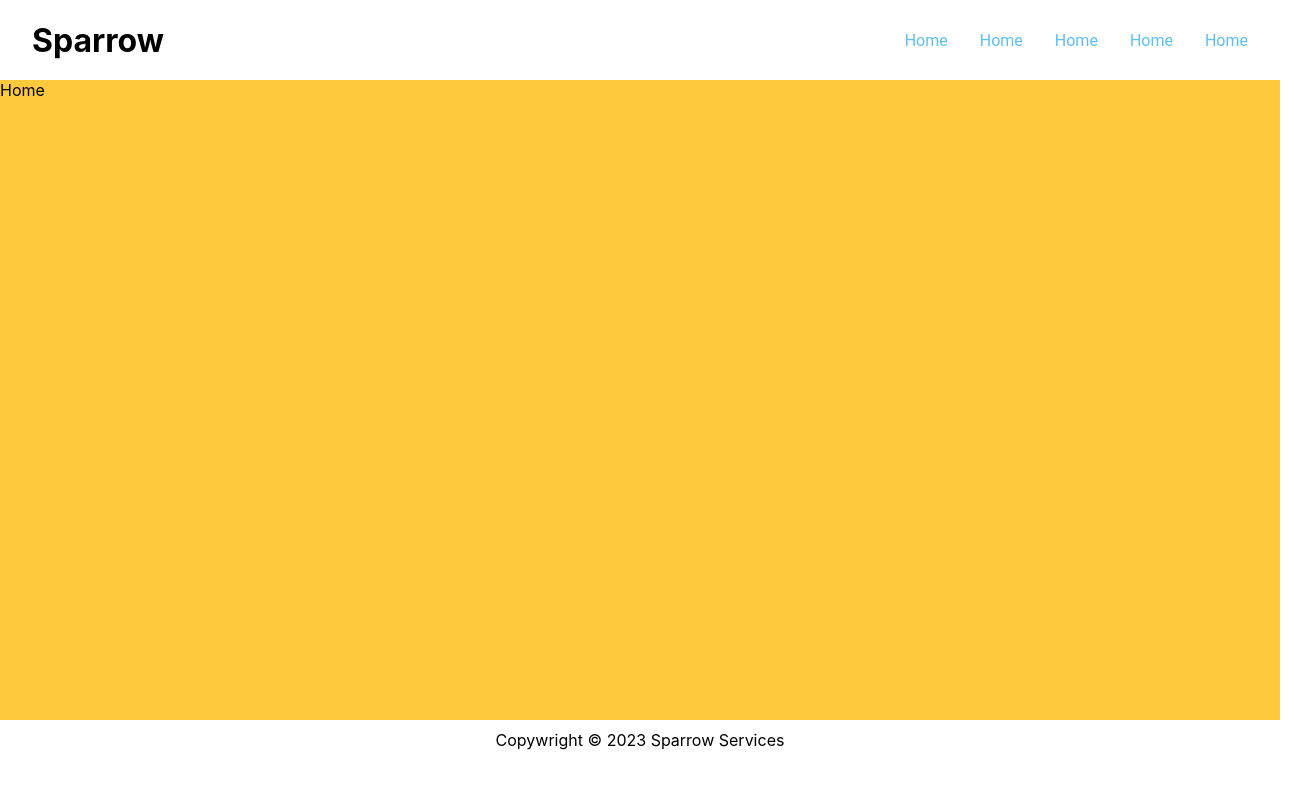
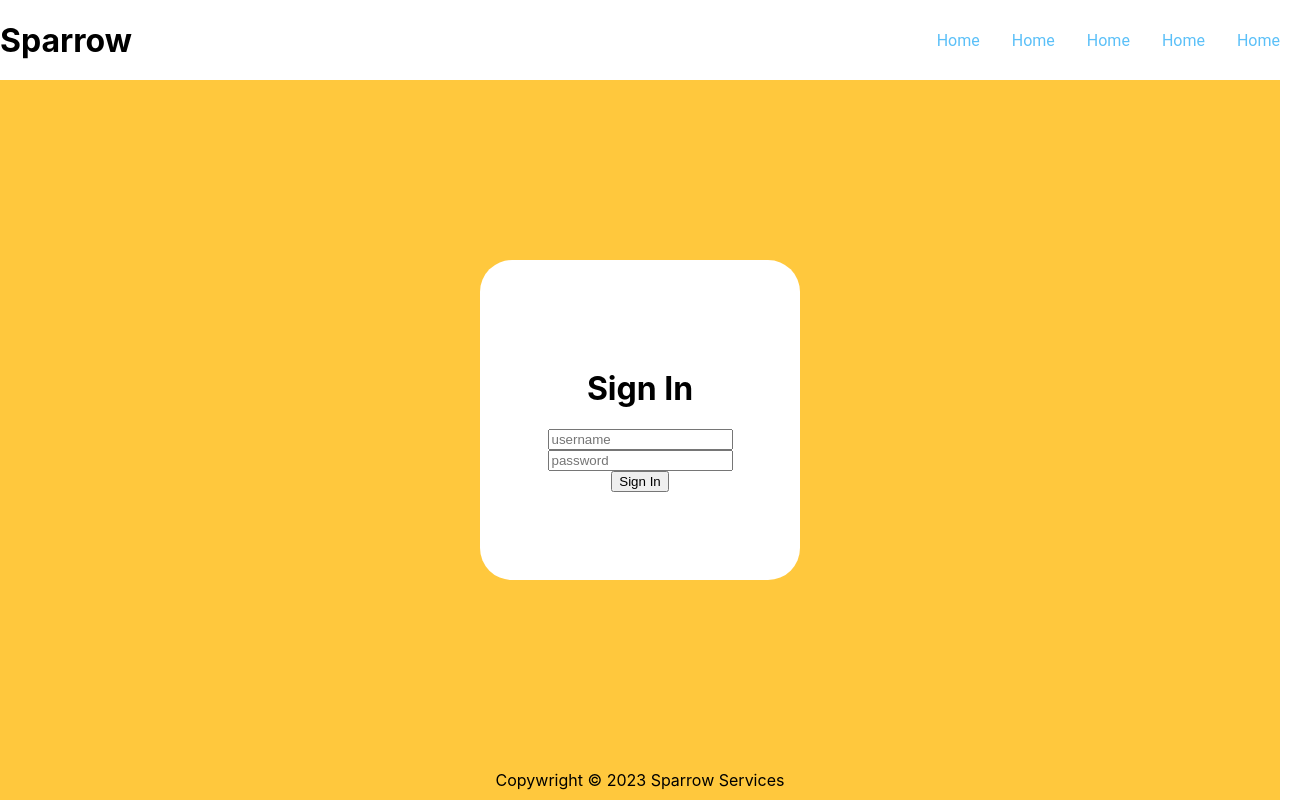
Before and after one commit to Godsheritage/Sparrow_web_services, a React (Create React App) app in the folder client/: page / in a window 1280 px wide. Shown: the whole page, 1312 px wide, since content can reach past the window. Built offline with nearby package versions, Linux system fonts and the light colour scheme.

Commit message:
udpates on the web application

```diff
--- a/client/src/elements/Footer/footer.scss
+++ b/client/src/elements/Footer/footer.scss
@@ -3,6 +3,7 @@
     display: flex;
     justify-content: center;
     align-items: center;
+    width: 100%;
 
     p{
 
--- a/client/src/elements/Home/Home.jsx
+++ b/client/src/elements/Home/Home.jsx
@@ -1,9 +1,12 @@
 import React from 'react'
+import SignIn from '../sign-in/SignIn'
 import './home.scss'
 
 const Home = () => {
   return (
-    <div className='home'>Home</div>
+    <div className='home'>
+      <SignIn/>
+    </div>
   )
 }
 
--- a/client/src/elements/Home/home.scss
+++ b/client/src/elements/Home/home.scss
@@ -1,4 +1,8 @@
 .home{
-    height: 80vh;
-    background-color:#FFC93C ;
+    height: 100vh;
+    background-color:hsl(43, 100%, 62%) ;
+    display: flex;
+    flex-direction: column;
+    justify-content: center;
+    align-items: center;
 }
--- a/client/src/elements/Navbar/navbar.scss
+++ b/client/src/elements/Navbar/navbar.scss
@@ -6,6 +6,7 @@
 
     padding: 0 2rem;
     height: 10vh;
+    width: 100%;
     h1{
 
     }
--- a/client/src/elements/sign-in/SignIn.jsx
+++ b/client/src/elements/sign-in/SignIn.jsx
@@ -1,10 +1,13 @@
 import React from 'react'
+import "./signin.scss"
 
 const SignIn = () => {
   return (
-    <div>
+    <div className='sign-in-box'>
         <h1>Sign In</h1>
-        <input type="button" value="" />
+        <input type="text" value="" placeholder='username' />
+        <input type="password" value="" placeholder='password' />
+        <button>Sign In</button>
     </div>
   )
 }
--- a/client/src/elements/sign-in/signin.scss
+++ b/client/src/elements/sign-in/signin.scss
@@ -0,0 +1,10 @@
+.sign-in-box{
+    display: flex;
+    flex-direction: column;
+    justify-content: center;
+    align-items: center;
+    width: 20rem;
+    height: 20rem;
+    background-color: white;
+    border-radius: 2rem;
+}
```
